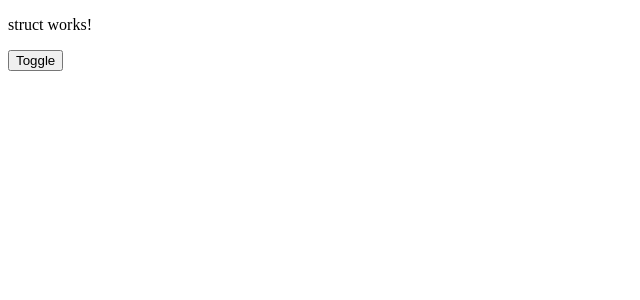
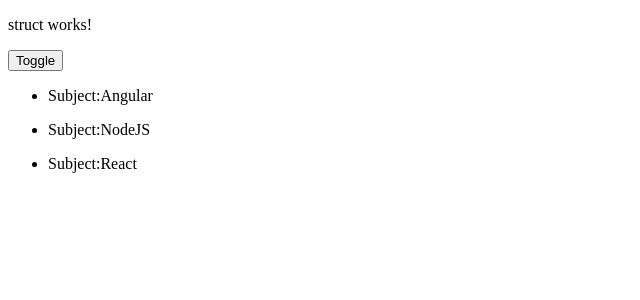
Before and after one commit to TruongNguyen1203/Learn-Angular-4-KP, an Angular app: page / in a window 1280 px wide. Shown: the top 300 px of the page, without its empty margins (0-640 px from the left). Built offline with nearby package versions, Linux system fonts and the light colour scheme.

Commit message:
Bai 17: ngFor don gian

```diff
--- a/src/app/struct/struct.component.html
+++ b/src/app/struct/struct.component.html
@@ -1,3 +1,9 @@
 <p *ngIf="isShow">struct works!</p>
 
 <button (click)= "isShow = !isShow">Toggle</button>
+
+<ul>
+  <li *ngFor="let subject of arrSubjects">
+      <p>{{'Subject:' + subject}}</p>
+  </li>
+</ul>
--- a/src/app/struct/struct.component.ts
+++ b/src/app/struct/struct.component.ts
@@ -8,6 +8,7 @@
 export class StructComponent implements OnInit {
 
   isShow = true;
+  arrSubjects = ['Angular', 'NodeJS', 'React']
   constructor() { }
 
   ngOnInit(): void {
```
